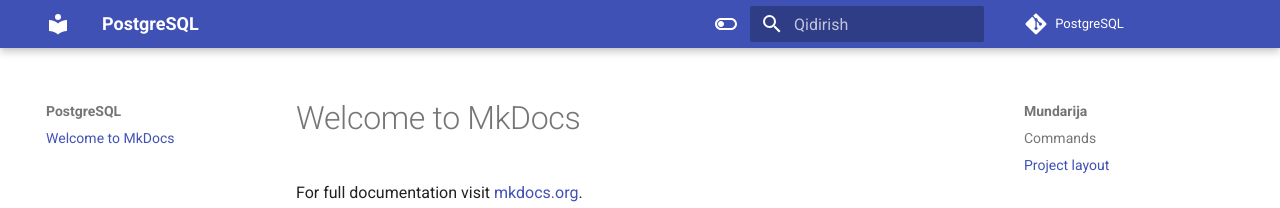
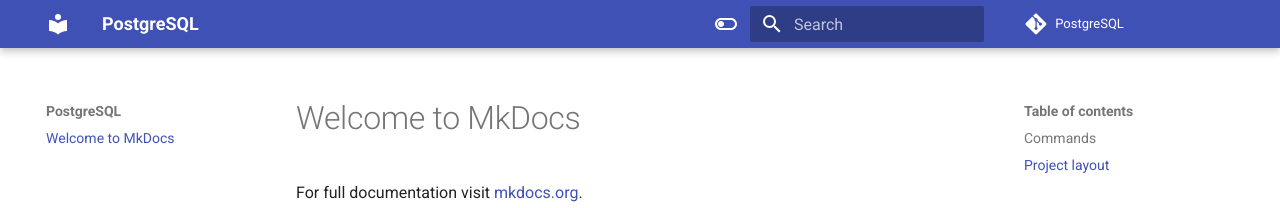
Before and after one commit to anorprogrammer/PostgreSQL, an MkDocs documentation site: the page built from docs/index.md, in a window 1280 px wide. Shown: the top 208 px of the page. Built offline with MkDocs 1.6.1 and Material for MkDocs 9.7.7, drawn with Linux system fonts in a browser that asks for light colours; comment, search, counter and statistics services are not loaded; part of the change alters nothing that is shown.

```diff
--- a/mkdocs.yml
+++ b/mkdocs.yml
@@ -2,7 +2,6 @@ site_name: PostgreSQL
 
 theme:
   name: material
-  language: uz
 
   palette:
     - media: "(prefers-color-scheme: light)"
```
